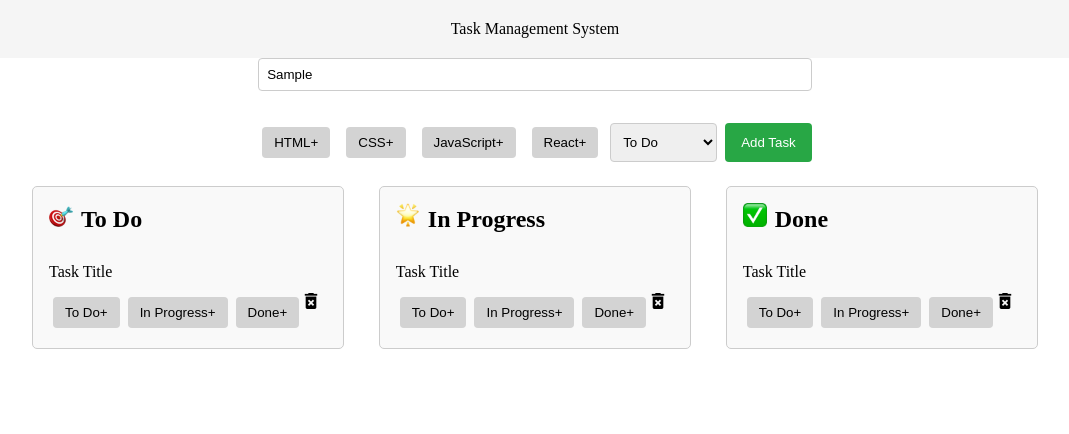
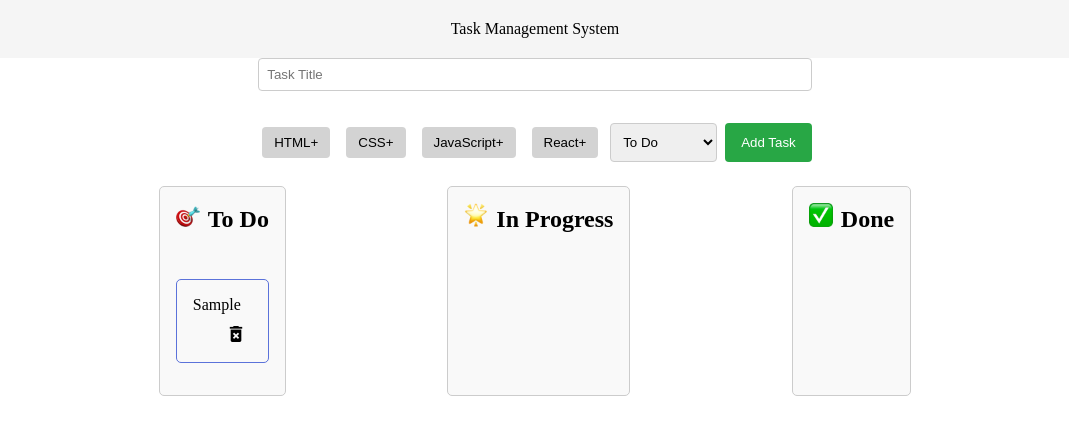
Before and after one commit to MO-SubhrajyotiM-23205/MyCoPilotWorkSpace, a React (Vite) app in the folder taskManagementSys/: page / in a window 1280 px wide. Both pictures are taken after typing "Sample" into the empty fields and a click on the button "Add Task". Shown: the top 434 px of the page, without its empty margins (105-1174 px from the left). Built offline with nearby package versions, Linux system fonts and the light colour scheme.

Commit message:
List populate

```diff
--- a/taskManagementSys/src/App.jsx
+++ b/taskManagementSys/src/App.jsx
@@ -1,18 +1,25 @@
-import React from 'react';
+import React,{ useState } from 'react';
 import './App.css';
 import TaskForm from './components/TaskForm';
 import TaskColumn from './components/TaskColumn';
 
 
-const App =()=>{
 
+
+
+const App = () => {
+
+  const [selectedTasks, setSelectedTasks] = useState([]);
+
+
+  console.log(selectedTasks);
   return (
     <div className='app_container'>
-       <TaskForm />
+      <TaskForm  setTaskData={setSelectedTasks} />
       <main className='app_main'>
-         <TaskColumn title="To Do" />
-         <TaskColumn title="In Progress" />
-         <TaskColumn title="Done" />
+        <TaskColumn title="To Do" tasks={selectedTasks.filter(task => task.status === "todo")} />
+        <TaskColumn title="In Progress" tasks={selectedTasks.filter(task => task.status === "in-progress")} />
+        <TaskColumn title="Done" tasks={selectedTasks.filter(task => task.status === "done")} />
       </main>
 
     </div>
--- a/taskManagementSys/src/components/TagButton.jsx
+++ b/taskManagementSys/src/components/TagButton.jsx
@@ -6,7 +6,7 @@ const TagButton = ({ Taglabel, selecttag1, isSelected }) => {
         const colorMap = {
             HTML: 'lightblue',
             CSS: 'lightgreen',
-            JavaScript: 'lightyellow',
+            JavaScript: 'Orange',
             React: 'lightpink'
         };
         return {
--- a/taskManagementSys/src/components/TaskCard.css
+++ b/taskManagementSys/src/components/TaskCard.css
@@ -1,5 +1,5 @@
 .task-card {
-    border: 1px solid #ccc;
+    border: 1px solid #5b72da;
     border-radius: 5px;
     padding: 16px;
     margin: 16px 0;
@@ -17,6 +17,7 @@
 
 .task-card-status {
     font-weight: bold;
+
 }
 
 .task-card-actions button {
--- a/taskManagementSys/src/components/TaskCard.jsx
+++ b/taskManagementSys/src/components/TaskCard.jsx
@@ -3,26 +3,27 @@ import './TaskCard.css'; // Assuming you have a CSS file for styling
 import TagButton from './TagButton';
 import deleteIcon from '../assets/delete.png'; // Adjust the path as necessary
 
-const TaskCard = () => {
+const TaskCard = ({ task }) => {
+
+
+    if (!task) return null;
     return (
-        <>
+        <div className="task-card">
             <div className="task-card-title">
-            <p>Task Title</p>
+                <p>{task.title || "Untitled Task"}</p>
             </div>
             <div className="task-card-details">
                 <div className='task-card-status'>
-               <TagButton Taglabel="To Do" />
-               <TagButton Taglabel="In Progress" />
-               <TagButton Taglabel="Done" />
+                    {task.tags.map((tag, index) => (
+                        <TagButton key={index} Taglabel={tag} />
+                    ))}
+                    {/* <TagButton Taglabel={task.status || "To Do"} /> */}
                 </div>
                 <div className='task-card-actions'>
-
                     <img src={deleteIcon} alt="" className='task-card-delete-icon'/>
-
                 </div>
             </div>
-        </>
-
+        </div>
     );
 };
 
--- a/taskManagementSys/src/components/TaskColumn.jsx
+++ b/taskManagementSys/src/components/TaskColumn.jsx
@@ -1,12 +1,13 @@
 
-import React from 'react';
+import React,{useState} from 'react';
 import todoIcon from "../assets/todo-icon.png"; // Adjust the path as necessary
 import inProgressIcon from "../assets/glowing-star.png"; // Adjust the path as necessary
 import doneIcon from "../assets/check-mark-button.png"; // Adjust the path as necessary
 import TaskCard from './TaskCard';
 import './TaskColumn.css'; // Assuming you have a CSS file for styling
 
-const TaskColumn = ({title}) => {
+const TaskColumn = ({title, tasks = []}) => {
+
 
 
     let icon;
@@ -18,13 +19,17 @@ const TaskColumn = ({title}) => {
         icon = doneIcon;
     }
 
+    console.log("tasks:", tasks);
     return (
         <div className='task_column'>
 
                 <h2 className='task_column_title'><img src={icon} className='task_column_icon' />{title}</h2>
                 <br />
-                <TaskCard />
+                {/* Render tasks here */}
+                {(tasks || []).map((task, index) => (
 
+                    <TaskCard key={index} task={task} />
+                ))}
 
         </div>
 
--- a/taskManagementSys/src/components/TaskForm.jsx
+++ b/taskManagementSys/src/components/TaskForm.jsx
@@ -3,7 +3,7 @@ import './TaskForm.css'; // Assuming you have a CSS file for styling
 import TagButton from './TagButton';
 // Adjust the path as necessary
 
-const TaskForm = () => {
+const TaskForm = ({ setTaskData }) => {
 
     const [formData, setFormData] = useState({
         title: "",
@@ -40,7 +40,15 @@ const selecttag = (tag) => {
 
 const onSubmitHandle = (e) => {
     e.preventDefault();
-    console.log(formData);
+    setTaskData((prevSelected) => {
+        return [...prevSelected, formData];
+    });
+    setFormData({
+        title: "",
+        status: "todo",
+        tags: []
+    });
+
 };
 
 const checkselected = (tag) => {
@@ -52,7 +60,7 @@ return (
         <header className='app_header'> Task Management System</header>
         <form className='task_form'>
 
-            <input type="text" name="title" className='task_input' placeholder="Task Title" onChange={setInputData} />
+            <input type="text" name="title" className='task_input' placeholder="Task Title" value={formData.title} onChange={setInputData} />
             <div className='task_form_actions' >
                 <TagButton Taglabel="HTML" selecttag1={selecttag} isSelected={checkselected("HTML")} />
                 <TagButton Taglabel="CSS" selecttag1={selecttag} isSelected={checkselected("CSS")} />
```
Lines whose indentation alone changed are shown as unchanged.
